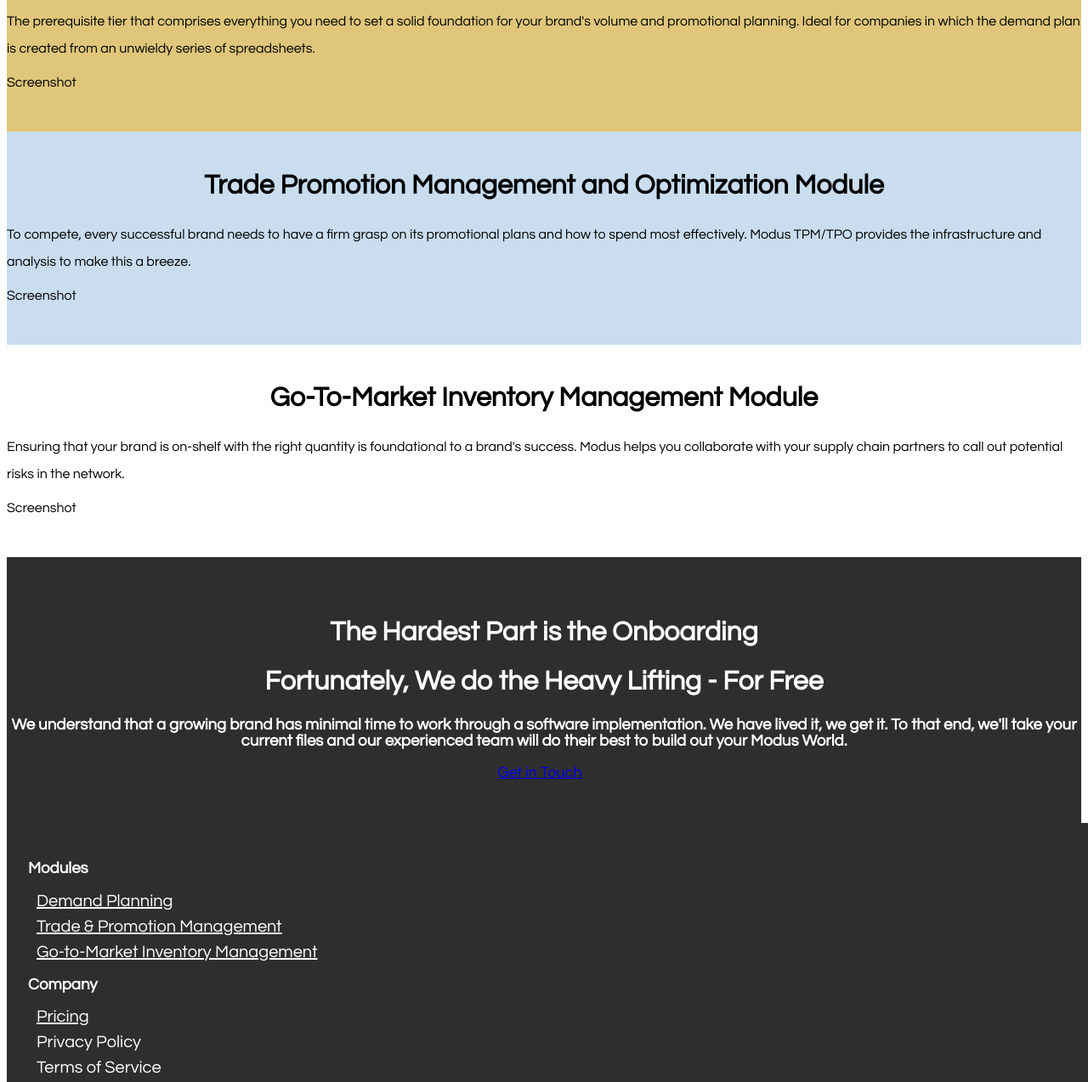
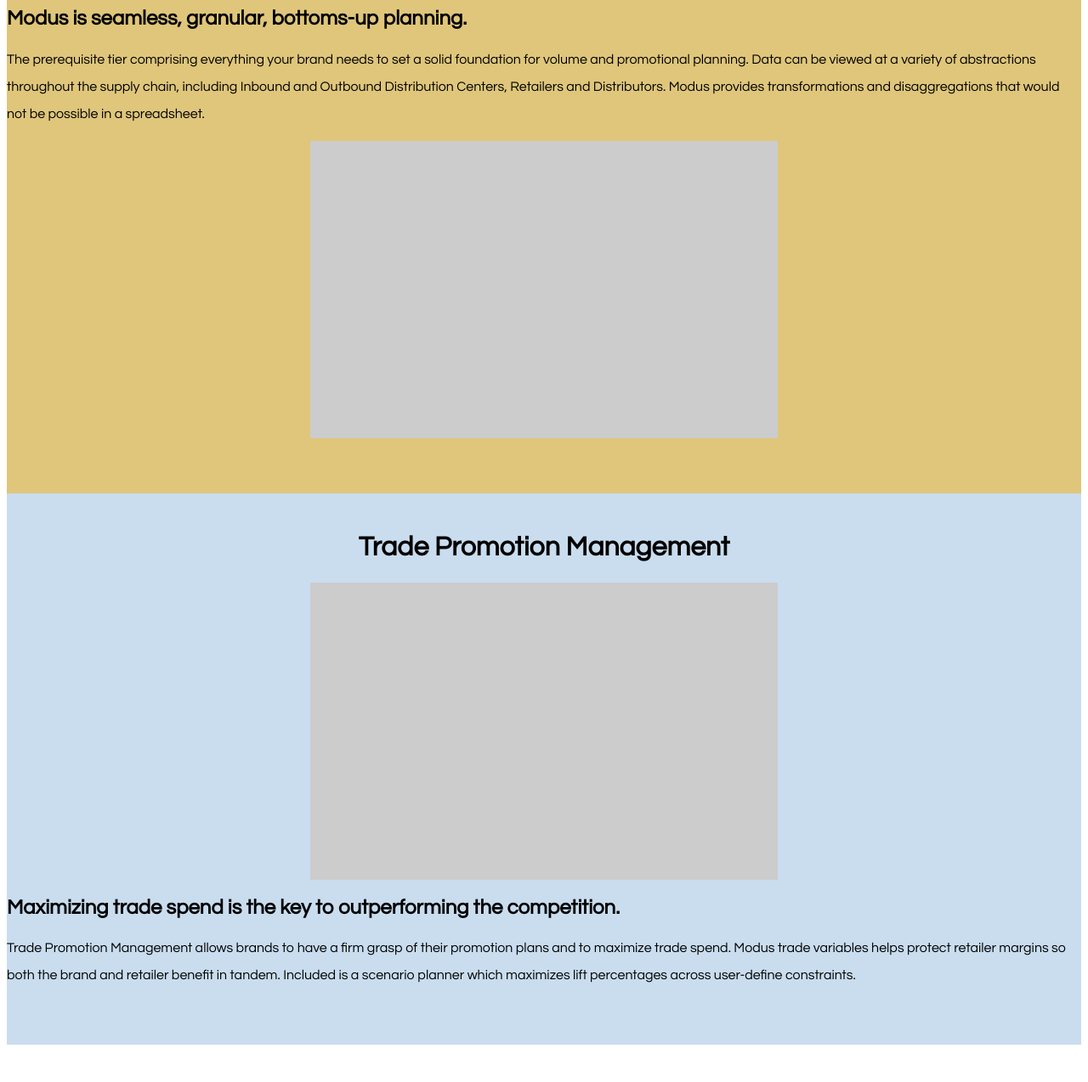
Before and after one commit to mileshd/modus-website-old, a Gatsby site: page /modules in a window 1280 px wide. Shown: the part 521-1795 px from the top of the page at 85% size. Built offline with nearby package versions, Linux system fonts and the light colour scheme; Gatsby itself is replaced by a stand-in of ours.

Commit message:
Improve copy for Modules page

```diff
--- a/src/pages/modules.css
+++ b/src/pages/modules.css
@@ -30,6 +30,14 @@
   font-size: 4em;
 }
 
+.modules .screenshot-placeholder {
+  background: #ccc;
+  width: 100%;
+  height: 350px;
+  max-width: 550px;
+  margin: 15px auto;
+}
+
 .modules .demand {
   padding: 25px 0 50px 0;
   background: #dfc67b;
@@ -59,6 +67,13 @@
   padding: 50px 0;
   text-align: center;
 }
+.modules .outro h3 {
+  line-height: 2;
+}
 .modules .outro .btn {
   margin-right: 10px;
 }
+
+.modules img {
+  width: 100%;
+}
--- a/src/pages/modules.js
+++ b/src/pages/modules.js
@@ -1,5 +1,6 @@
 import React from "react"
 import { graphql } from "gatsby"
+import Image from "gatsby-image"
 
 import Layout from "../components/layout"
 import SEO from "../components/seo"
@@ -19,53 +20,61 @@
         </div>
         <div className="demand">
           <div className="container">
-            <h1>Demand Planning Module</h1>
+            <h1>Demand Planning</h1>
             <div className="row">
               <div className="col-xs-12 col-sm-6">
+                <h2>
+                  Modus is seamless, granular, bottoms-up planning.
+                </h2>
                 <p>
-                  The prerequisite tier that comprises everything you need to set a solid foundation for your brand's volume and promotional planning. Ideal for companies in which the demand plan is created from an unwieldy series of spreadsheets.
+                  The prerequisite tier comprising everything your brand needs to set a solid foundation for volume and promotional planning.  Data can be viewed at a variety of abstractions throughout the supply chain, including Inbound and Outbound Distribution Centers, Retailers and Distributors. Modus provides transformations and disaggregations that would not be possible in a spreadsheet.
                 </p>
               </div>
               <div className="col-xs-12 col-sm-6">
-                Screenshot
+                <div className="screenshot-placeholder"></div>
               </div>
             </div>
           </div>
         </div>
         <div className="trade">
           <div className="container">
-            <h1>Trade Promotion Management and Optimization Module</h1>
+            <h1>Trade Promotion Management</h1>
             <div className="row">
               <div className="col-xs-12 col-sm-6">
-                <p>
-                  To compete, every successful brand needs to have a firm grasp on its promotional plans and how to spend most effectively. Modus TPM/TPO provides the infrastructure and analysis to make this a breeze.
-                </p>
+                <div className="screenshot-placeholder"></div>
               </div>
               <div className="col-xs-12 col-sm-6">
-                Screenshot
+                <h2>
+                  Maximizing trade spend is the key to outperforming the competition.
+                </h2>
+                <p>
+                  Trade Promotion Management allows brands to have a firm grasp of their promotion plans and to maximize trade spend. Modus trade variables helps protect retailer margins so both the brand and retailer benefit in tandem. Included is a scenario planner which maximizes lift percentages across user-define constraints.
+                </p>
               </div>
             </div>
           </div>
         </div>
         <div className="inventory">
           <div className="container">
-            <h1>Go-To-Market Inventory Management Module</h1>
+            <h1>Go-To-Market Inventory Management</h1>
             <div className="row">
               <div className="col-xs-12 col-sm-6">
+                <h2>
+                  Ensure success on shelf by proactively managing customer orders.
+                </h2>
                 <p>
-                  Ensuring that your brand is on-shelf with the right quantity is foundational to a brand's success. Modus helps you collaborate with your supply chain partners to call out potential risks in the network.
+                  Modus Inventory Management gives your brand the tools to determine if customers are ordering appropriately to ensure your brand is on-shelf with the right quantity. Optimize your shelf presence among the competition by avoiding costly stockouts and spoils.
                 </p>
               </div>
               <div className="col-xs-12 col-sm-6">
-                Screenshot
+                <div className="screenshot-placeholder"></div>
               </div>
             </div>
           </div>
         </div>
         <div className="outro">
           <div className="container">
-            <h1>The Hardest Part is the Onboarding</h1>
-            <h1>Fortunately, We do the Heavy Lifting - For Free</h1>
+            <h1>We do the Onboarding - For Free</h1>
             <h3>
               We understand that a growing brand has minimal time to work through a software implementation. We have lived it, we get it. To that end, we'll take your current files and our experienced team will do their best to build out your Modus World.
             </h3>
@@ -88,5 +97,14 @@
         title
       }
     }
+    tradeModuleScreenshot: file(absolutePath: {
+      regex: "/trade-module-screenshot.png/"
+    }) {
+      childImageSharp {
+        fixed(width: 400, height: 300) {
+          ...GatsbyImageSharpFixed
+        }
+      }
+    }
   }
 `
```
Also changed, not shown: src/pages/contact.css (+14 -1 lines), content/assets/trade-module-screenshot.png (added).
